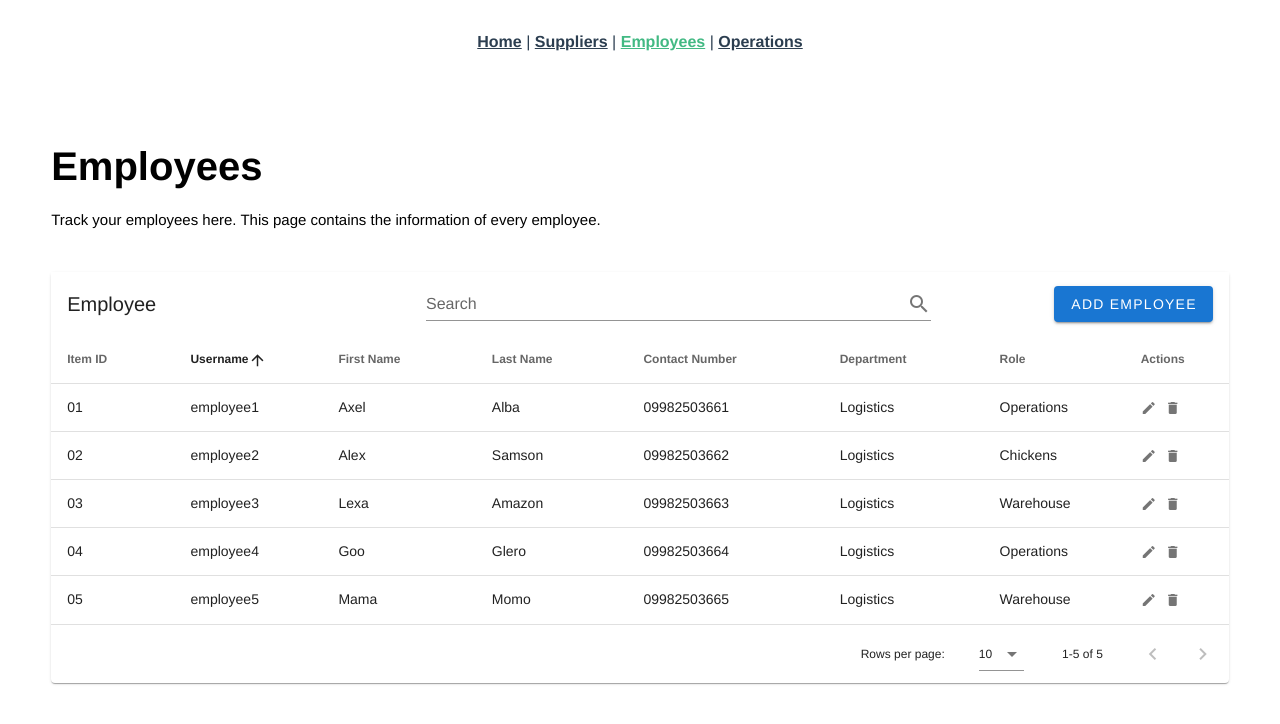
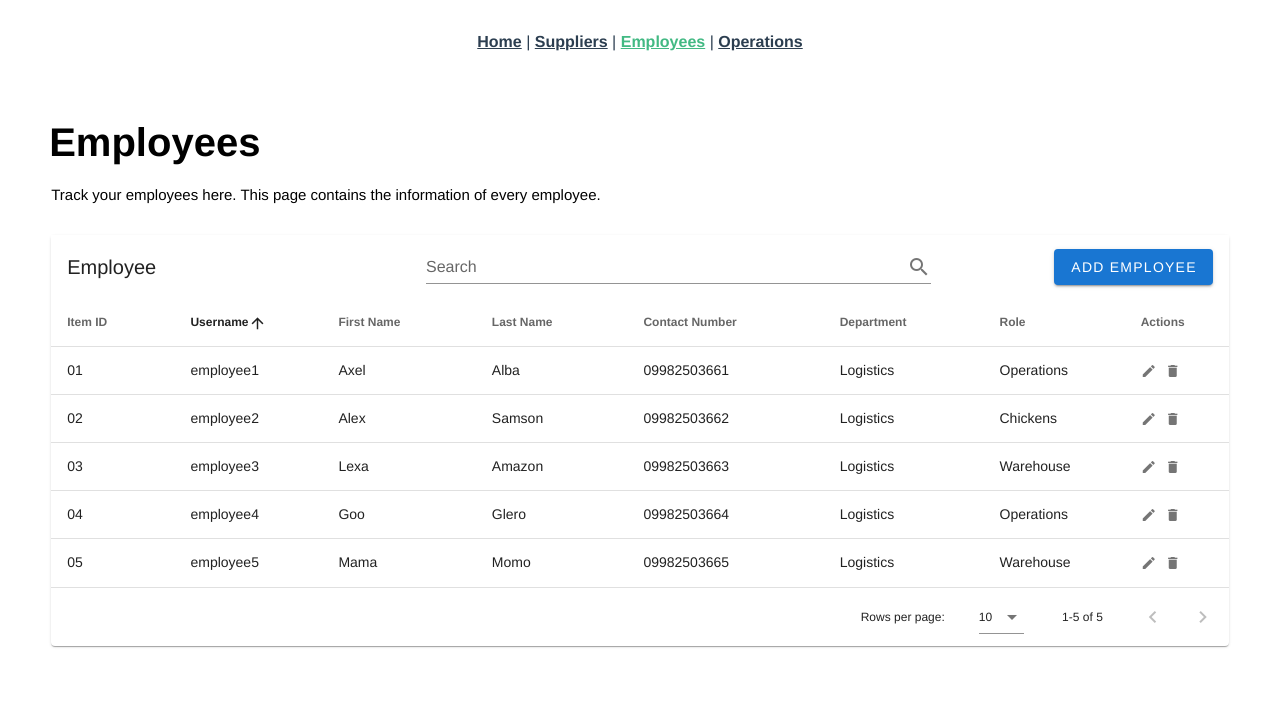
Before and after one commit to Skentir/LayerTech-v2.0, a Vue app: page /#/employees in a window 1280 px wide. Shown: the top 724 px of the page. Built offline with nearby package versions, Linux system fonts and the light colour scheme.

Commit message:
fixed template bug

```diff
--- a/src/components/PageTemplate.vue
+++ b/src/components/PageTemplate.vue
@@ -1,14 +1,15 @@
 <template>
   <div>
-    <v-row class="pageTemplate">
-        <v-col cols="6" class="left-container">
-            <div class="info-container">
-                <h1>{{pageInfo.title}}</h1>
-                <br>
-                <p>{{pageInfo.description}}</p>
-            </div>
+    <div class="pageTemplate">
+      <v-row>
+        <h1>{{pageInfo.title}}</h1>
+      </v-row>
+      <v-row>
+        <v-col cols="6">
+          <p>{{pageInfo.description}}</p>
         </v-col>
-    </v-row>
+      </v-row>
+    </div>
   </div>
 </template>
 
@@ -30,21 +31,17 @@ export default {
     .pageTemplate {
         margin-top: 5vh;
         margin-bottom: 1.5vh;
+        color: black;
     }
 
-    .info-container {
-        color: black;
-    }
-    .info-container h1 {
+    .pageTemplate h1 {
         font-weight: 700;
         font-size: 40px;
-        float: left;
-        margin-bottom: 13px;
+        margin-left: 10px;
     }
-    .info-container p {
+    .pageTemplate p {
         font-weight: 400;
         font-size: 15px;
-        float: left;
         text-align: justify;
     }
 </style>
```
